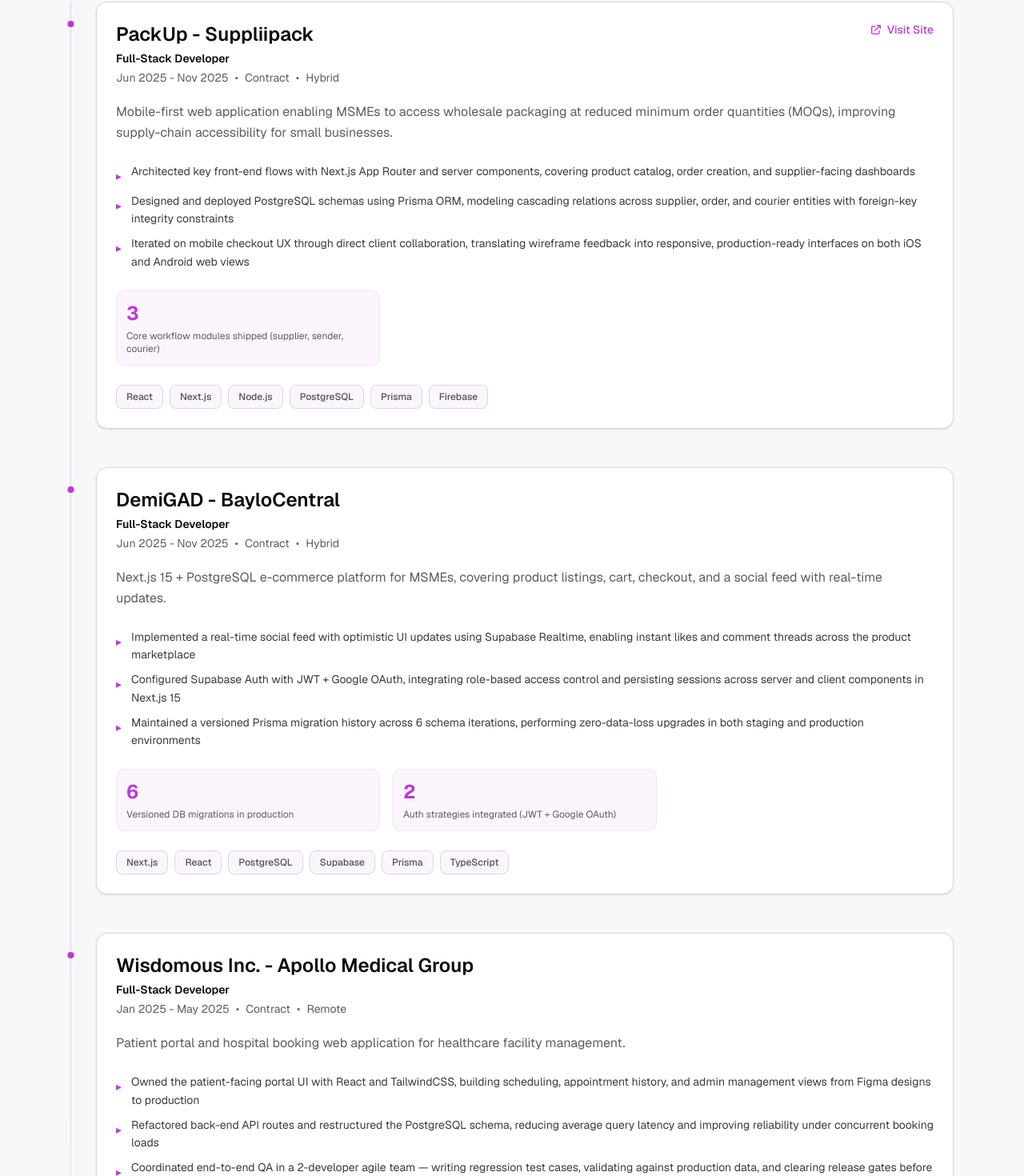
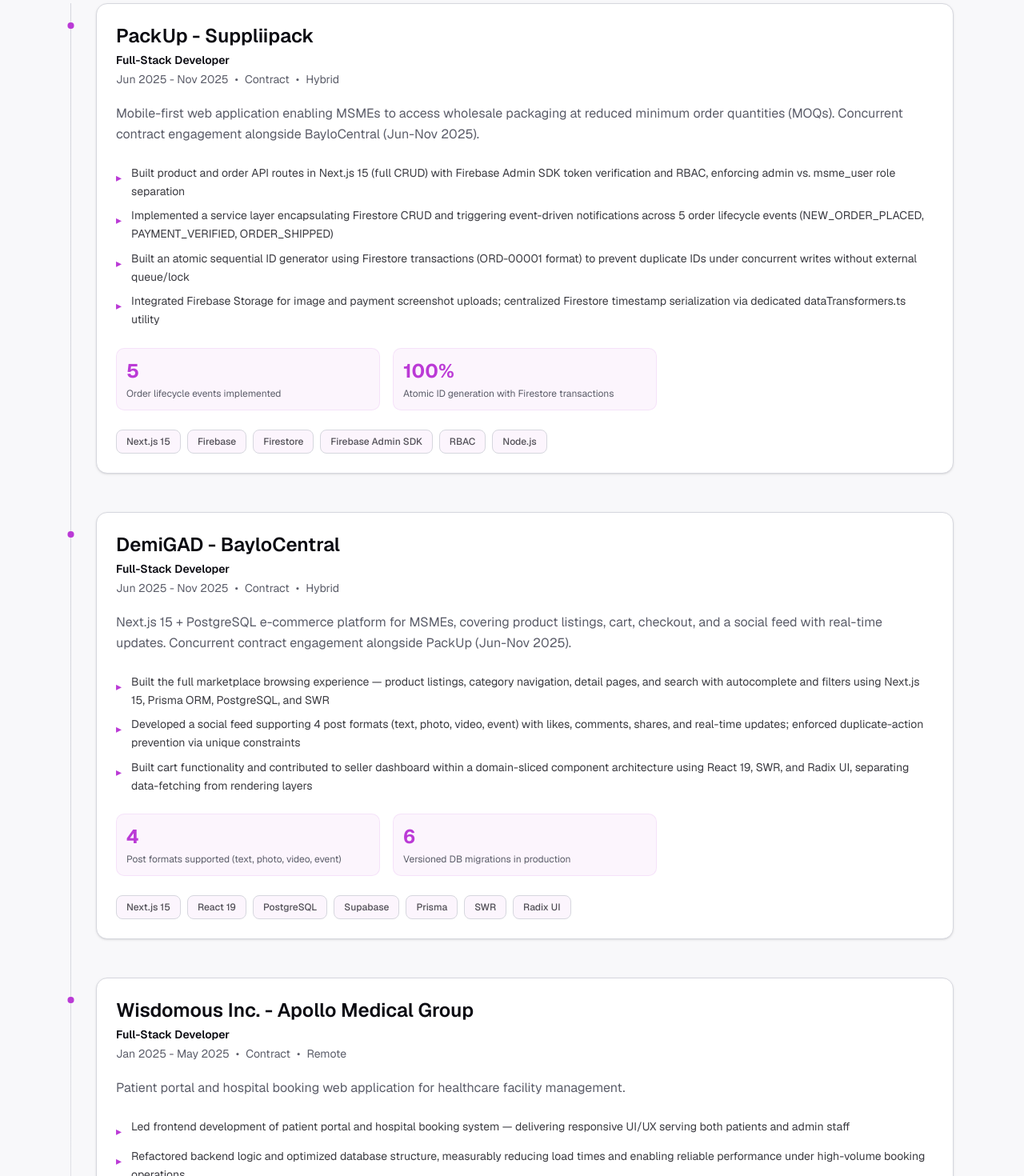
Before and after one commit to jnwync/devfolio, a Next.js app: page / in a window 1280 px wide. Shown: the part 1255-2725 px from the top of the page at 80% size. Built offline with nearby package versions, Linux system fonts and the light colour scheme.

Commit message:
feat: update portfolio data; enhance bio, project descriptions, and achievements for clarity and detail; add new skills and technologies

```diff
--- a/app/components/HeroImage.tsx
+++ b/app/components/HeroImage.tsx
@@ -1,6 +1,5 @@
 'use client';
 
-import Image from 'next/image';
 import { useState } from 'react';
 
 export default function HeroImage() {
@@ -13,18 +12,17 @@
         <div className="aspect-square rounded-full bg-muted animate-pulse" />
       )}
 
-      {/* Image container with gradient background */}
+      {/* SVG container with gradient background */}
       <div
         className={`hero-image-container aspect-square rounded-full overflow-hidden ${
           !isLoaded ? 'absolute inset-0 opacity-0' : ''
         }`}
       >
-        <Image
-          src="/images/hero/hero-profile.png"
+        <img
+          src="/images/hero/Cabusbusan-ID.svg"
           alt="Professional headshot of Jon Wayne Cabusbusan, Full-Stack Web Developer"
           width={600}
           height={600}
-          priority
           className={`hero-image w-full h-full object-cover transition-opacity duration-500 ${
             isLoaded ? 'opacity-100' : 'opacity-0'
           }`}
--- a/app/components/sections/Experiences.tsx
+++ b/app/components/sections/Experiences.tsx
@@ -128,7 +128,7 @@
                           href={exp.link}
                           target="_blank"
                           rel="noopener noreferrer"
-                          className="inline-flex items-center gap-1.5 text-sm font-medium text-accent hover:text-accent/80 hover:shadow-[0_0_20px_rgba(var(--accent-rgb),0.25)] transition-all duration-300 focus-visible:outline-2 focus-visible:outline-accent focus-visible:outline-offset-2 rounded-sm shrink-0"
+                          className="relative z-10 inline-flex items-center gap-1.5 text-sm font-medium text-accent hover:text-accent/80 hover:shadow-[0_0_20px_rgba(var(--accent-rgb),0.25)] hover:underline underline-offset-4 transition-all duration-300 focus-visible:outline-2 focus-visible:outline-accent focus-visible:outline-offset-2 rounded-sm shrink-0"
                           aria-label={`Visit ${exp.company} website`}
                         >
                           <svg
--- a/app/components/sections/Projects.tsx
+++ b/app/components/sections/Projects.tsx
@@ -114,7 +114,7 @@
                             href={project.github}
                             target="_blank"
                             rel="noopener noreferrer"
-                            className="inline-flex items-center gap-1.5 text-sm font-medium text-accent hover:text-accent/80 hover:shadow-[0_0_20px_rgba(var(--accent-rgb),0.25)] transition-all duration-300 focus-visible:outline-2 focus-visible:outline-accent focus-visible:outline-offset-2 rounded-sm"
+                            className="relative z-10 inline-flex items-center gap-1.5 text-sm font-medium text-accent hover:text-accent/80 hover:shadow-[0_0_20px_rgba(var(--accent-rgb),0.25)] hover:underline underline-offset-4 transition-all duration-300 focus-visible:outline-2 focus-visible:outline-accent focus-visible:outline-offset-2 rounded-sm"
                             aria-label={`View ${project.title} source code on GitHub`}
                           >
                             <FaGithub className="w-4 h-4" aria-hidden="true" />
@@ -126,7 +126,7 @@
                             href={project.link}
                             target="_blank"
                             rel="noopener noreferrer"
-                            className="inline-flex items-center gap-1.5 text-sm font-medium text-accent hover:text-accent/80 hover:shadow-[0_0_20px_rgba(var(--accent-rgb),0.25)] transition-all duration-300 focus-visible:outline-2 focus-visible:outline-accent focus-visible:outline-offset-2 rounded-sm"
+                            className="relative z-10 inline-flex items-center gap-1.5 text-sm font-medium text-accent hover:text-accent/80 hover:shadow-[0_0_20px_rgba(var(--accent-rgb),0.25)] hover:underline underline-offset-4 transition-all duration-300 focus-visible:outline-2 focus-visible:outline-accent focus-visible:outline-offset-2 rounded-sm"
                             aria-label={`Visit ${project.title} website`}
                           >
                             <svg
--- a/data/portfolio.ts
+++ b/data/portfolio.ts
@@ -99,7 +99,7 @@
     email: 'jonwayne.cabusbusan@gmail.com',
     phone: '+639452897584',
     location: 'Iloilo, Philippines',
-    bio: 'Motivated full-stack web developer with hands-on experience shipping production-grade applications across government, e-commerce, healthcare, and marketplace domains. Proficient in the Next.js / TypeScript ecosystem end-to-end — from building responsive UIs with React and TailwindCSS to designing RESTful APIs, managing relational and NoSQL databases, and deploying to cloud platforms.',
+    bio: 'Full-stack web developer with hands-on experience shipping production-grade applications across government, e-commerce, healthcare, and marketplace platforms. Proficient in the Next.js / TypeScript ecosystem end-to-end — from building responsive UIs with React and Tailwind CSS to designing RESTful APIs, managing relational and NoSQL databases, and deploying to cloud platforms. Comfortable contributing independently from architecture through deployment in agile, cross-functional teams.',
     roles: [
       'Full-Stack Web Developer',
       'React & Next.js Specialist',
@@ -123,17 +123,18 @@
       startDate: '2025-06',
       endDate: '2025-11',
       location: 'Hybrid',
-      description: 'Mobile-first web application enabling MSMEs to access wholesale packaging at reduced minimum order quantities (MOQs), improving supply-chain accessibility for small businesses.',
+      description: 'Mobile-first web application enabling MSMEs to access wholesale packaging at reduced minimum order quantities (MOQs). Concurrent contract engagement alongside BayloCentral (Jun-Nov 2025).',
       achievements: [
-        'Architected key front-end flows with Next.js App Router and server components, covering product catalog, order creation, and supplier-facing dashboards',
-        'Designed and deployed PostgreSQL schemas using Prisma ORM, modeling cascading relations across supplier, order, and courier entities with foreign-key integrity constraints',
-        'Iterated on mobile checkout UX through direct client collaboration, translating wireframe feedback into responsive, production-ready interfaces on both iOS and Android web views',
+        'Built product and order API routes in Next.js 15 (full CRUD) with Firebase Admin SDK token verification and RBAC, enforcing admin vs. msme_user role separation',
+        'Implemented a service layer encapsulating Firestore CRUD and triggering event-driven notifications across 5 order lifecycle events (NEW_ORDER_PLACED, PAYMENT_VERIFIED, ORDER_SHIPPED)',
+        'Built an atomic sequential ID generator using Firestore transactions (ORD-00001 format) to prevent duplicate IDs under concurrent writes without external queue/lock',
+        'Integrated Firebase Storage for image and payment screenshot uploads; centralized Firestore timestamp serialization via dedicated dataTransformers.ts utility',
       ],
       impact: [
-        { metric: '3', description: 'Core workflow modules shipped (supplier, sender, courier)' },
+        { metric: '5', description: 'Order lifecycle events implemented' },
+        { metric: '100%', description: 'Atomic ID generation with Firestore transactions' },
       ],
-      technologies: ['React', 'Next.js', 'Node.js', 'PostgreSQL', 'Prisma', 'Firebase'],
-      link: 'https://www.packup.ph/',
+      technologies: ['Next.js 15', 'Firebase', 'Firestore', 'Firebase Admin SDK', 'RBAC', 'Node.js'],
     },
     {
       id: 'baylo',
@@ -144,17 +145,17 @@
       startDate: '2025-06',
       endDate: '2025-11',
       location: 'Hybrid',
-      description: 'Next.js 15 + PostgreSQL e-commerce platform for MSMEs, covering product listings, cart, checkout, and a social feed with real-time updates.',
+      description: 'Next.js 15 + PostgreSQL e-commerce platform for MSMEs, covering product listings, cart, checkout, and a social feed with real-time updates. Concurrent contract engagement alongside PackUp (Jun-Nov 2025).',
       achievements: [
-        'Implemented a real-time social feed with optimistic UI updates using Supabase Realtime, enabling instant likes and comment threads across the product marketplace',
-        'Configured Supabase Auth with JWT + Google OAuth, integrating role-based access control and persisting sessions across server and client components in Next.js 15',
-        'Maintained a versioned Prisma migration history across 6 schema iterations, performing zero-data-loss upgrades in both staging and production environments',
+        'Built the full marketplace browsing experience — product listings, category navigation, detail pages, and search with autocomplete and filters using Next.js 15, Prisma ORM, PostgreSQL, and SWR',
+        'Developed a social feed supporting 4 post formats (text, photo, video, event) with likes, comments, shares, and real-time updates; enforced duplicate-action prevention via unique constraints',
+        'Built cart functionality and contributed to seller dashboard within a domain-sliced component architecture using React 19, SWR, and Radix UI, separating data-fetching from rendering layers',
       ],
       impact: [
+        { metric: '4', description: 'Post formats supported (text, photo, video, event)' },
         { metric: '6', description: 'Versioned DB migrations in production' },
-        { metric: '2', description: 'Auth strategies integrated (JWT + Google OAuth)' },
       ],
-      technologies: ['Next.js', 'React', 'PostgreSQL', 'Supabase', 'Prisma', 'TypeScript'],
+      technologies: ['Next.js 15', 'React 19', 'PostgreSQL', 'Supabase', 'Prisma', 'SWR', 'Radix UI'],
     },
     {
       id: 'apollo',
@@ -167,9 +168,9 @@
       location: 'Remote',
       description: 'Patient portal and hospital booking web application for healthcare facility management.',
       achievements: [
-        'Owned the patient-facing portal UI with React and TailwindCSS, building scheduling, appointment history, and admin management views from Figma designs to production',
-        'Refactored back-end API routes and restructured the PostgreSQL schema, reducing average query latency and improving reliability under concurrent booking loads',
-        'Coordinated end-to-end QA in a 2-developer agile team — writing regression test cases, validating against production data, and clearing release gates before each sprint deployment',
+        'Led frontend development of patient portal and hospital booking system — delivering responsive UI/UX serving both patients and admin staff',
+        'Refactored backend logic and optimized database structure, measurably reducing load times and enabling reliable performance under high-volume booking operations',
+        'Shipped to production as part of a 2-developer agile team, contributing to design discussions, sprint reviews, and end-to-end QA',
       ],
       impact: [
         { metric: '2', description: 'Developer agile delivery team' },
@@ -187,16 +188,15 @@
       location: 'Iloilo, Philippines',
       description: 'Government-backed interactive MSME map for Iloilo, enabling DTI admins to register, visualize, and monitor regional businesses.',
       achievements: [
-        'Integrated the Google Maps JavaScript API with dynamic marker clustering and custom info windows, enabling DTI staff to visually monitor MSME density and filter by industry category across Iloilo',
-        'Designed a RESTful API layer with role-based access control (superadmin / admin), a two-step signup approval workflow, and cascading Firestore write operations across related business collections',
-        'Applied Zod schema validation end-to-end — across API route handlers, multi-step registration forms, and Firestore utility abstractions — eliminating a class of runtime type errors before production launch',
+        'Developed MSME and user management API routes in Next.js 14 (full CRUD with joined address data) and a GeoJSON endpoint for Iloilo map data, built on reusable Firestore utility abstractions',
+        'Applied role-based access control (superadmin / admin) at the API layer with end-to-end TypeScript type safety and Zod validation on all form inputs',
+        'Built the interactive MSME map (markers, filters, detail panels) and admin dashboard covering MSME management, Recharts statistics, and user management using Next.js App Router, Tailwind CSS, and shadcn',
       ],
       impact: [
         { metric: '3', description: 'Access tiers with approval workflows (superadmin, admin, viewer)' },
         { metric: '100%', description: 'TypeScript & Zod coverage across API routes and forms' },
       ],
-      technologies: ['Next.js', 'Firebase Firestore', 'Google Maps API', 'TypeScript', 'Zod', 'REST APIs'],
-      link: 'https://dti6-industry-map.vercel.app/',
+      technologies: ['Next.js', 'Firebase Firestore', 'Google Maps API', 'TypeScript', 'Zod', 'REST APIs', 'shadcn'],
     },
   ],
 
@@ -217,22 +217,24 @@
         'Achieved WCAG 2.1 compliance throughout — skip-to-content link, aria-labelledby on every section, aria-live on dynamic content, and prefers-reduced-motion support across all Framer Motion animations',
         'Centralized all content in a single typed data file (portfolio.ts) with domain interfaces and utility functions, so every section updates from one place without touching component code',
       ],
-      technologies: ['Next.js', 'React', 'TypeScript', 'TailwindCSS', 'Framer Motion'],
+      technologies: ['Next.js', 'React', 'TypeScript', 'TailwindCSS', 'Framer Motion', 'WCAG 2.1'],
     },
     {
       id: 'reisky',
       title: 'Reisky - Traditional Filipino Martial Arts Website',
       type: 'freelance',
-      period: 'Jan 2026 - Feb 2026',
+      period: 'Jan 2026 - Mar 2026',
       startDate: '2026-01',
-      endDate: '2026-02',
-      description: 'Multi-section marketing and class booking website for a traditional Filipino martial arts school, targeting students of all ages — from kids to adults.',
+      endDate: '2026-03',
+      description: 'Conversion-focused marketing site for a traditional Filipino martial arts school, featuring 40 statically generated pages with performance and accessibility as first-class priorities.',
       achievements: [
-        'Sole developer on a multi-section marketing and class booking website for a traditional Filipino martial arts school, built with Next.js',
-        'Designed the site to highlight the school\'s achievements including award-winning students with international competition results and upcoming events featuring international mentors and seminars',
-        'Achieved Lighthouse scores of 92 Performance / 99 Accessibility / 96 Best Practices / 100 SEO through semantic HTML, optimized assets, and Next.js image and metadata best practices',
+        'Delivered 40 statically generated pages (programs, events, athlete profiles, scheduling, pricing) using Next.js 16, React 19, TypeScript strict mode, and Tailwind CSS v4 with generateStaticParams()',
+        'Achieved Lighthouse scores of 94 Performance / 96 Accessibility / 100 Best Practices / 92 SEO through Server Components, Intersection Observer lazy loading, next/image optimization, and useReducedMotion hook — all pages generated in under 600ms',
+        'Built a reusable component library with CVA (class-variance-authority) for type-safe variant composition, centralized Framer Motion animation variants, and Husky pre-commit hooks enforcing ESLint, TypeScript, and Prettier',
+        'Implemented full SEO infrastructure (dynamic sitemap.xml, JSON-LD LocalBusiness schema, OpenGraph tags), security headers (X-Frame-Options, Referrer-Policy, Permissions-Policy), honeypot spam protection, and Sentry error monitoring across client, server, and edge runtimes',
       ],
-      technologies: ['Next.js', 'React', 'TailwindCSS', 'TypeScript'],
+      technologies: ['Next.js 16', 'React 19', 'TypeScript', 'Tailwind CSS v4', 'CVA', 'Framer Motion', 'Sentry', 'SSG'],
+      link: 'https://reisky.vercel.app',
     },
   ],
 
@@ -269,10 +271,14 @@
         { name: 'React', proficiency: 90, yearsUsed: 2 },
         { name: 'React Native', proficiency: 75, yearsUsed: 1 },
         { name: 'TailwindCSS', proficiency: 90, yearsUsed: 2 },
+        { name: 'shadcn/ui', proficiency: 85, yearsUsed: 1 },
         { name: 'Radix UI', proficiency: 80, yearsUsed: 1 },
         { name: 'Framer Motion', proficiency: 80, yearsUsed: 1 },
+        { name: 'CVA', proficiency: 80, yearsUsed: 1 },
         { name: 'SWR', proficiency: 75, yearsUsed: 1 },
         { name: 'Axios', proficiency: 80, yearsUsed: 2 },
+        { name: 'React Server Components', proficiency: 85, yearsUsed: 1 },
+        { name: 'Static Generation (SSG)', proficiency: 85, yearsUsed: 1 },
       ],
     },
     {
@@ -302,15 +308,28 @@
       description: 'Quality assurance and deployment pipelines',
       skills: [
         { name: 'Jest', proficiency: 70, yearsUsed: 1 },
+        { name: 'Vitest', proficiency: 70, yearsUsed: 1 },
         { name: 'React Testing Library', proficiency: 70, yearsUsed: 1 },
         { name: 'Postman', proficiency: 85, yearsUsed: 2 },
         { name: 'ESLint', proficiency: 80, yearsUsed: 2 },
+        { name: 'Prettier', proficiency: 85, yearsUsed: 2 },
         { name: 'Selenium', proficiency: 65, yearsUsed: 1 },
         { name: 'Git / GitHub', proficiency: 85, yearsUsed: 3 },
         { name: 'GitHub Actions (CI/CD)', proficiency: 70, yearsUsed: 1 },
         { name: 'Docker', proficiency: 65, yearsUsed: 1 },
         { name: 'Vercel', proficiency: 85, yearsUsed: 2 },
         { name: 'Husky', proficiency: 70, yearsUsed: 1 },
+        { name: 'Sentry', proficiency: 75, yearsUsed: 1 },
+      ],
+    },
+    {
+      title: 'Performance & Accessibility',
+      description: 'Web performance optimization and inclusive design',
+      skills: [
+        { name: 'WCAG 2.1', proficiency: 85, yearsUsed: 1 },
+        { name: 'Core Web Vitals', proficiency: 85, yearsUsed: 1 },
+        { name: 'Lighthouse Optimization', proficiency: 90, yearsUsed: 1 },
+        { name: 'useReducedMotion', proficiency: 80, yearsUsed: 1 },
       ],
     },
     {
@@ -321,6 +340,8 @@
         { name: 'RESTful API Design', proficiency: 85, yearsUsed: 2 },
         { name: 'Responsive Web Design', proficiency: 90, yearsUsed: 3 },
         { name: 'UI/UX Principles', proficiency: 80, yearsUsed: 2 },
+        { name: 'Design-to-Code', proficiency: 80, yearsUsed: 2 },
+        { name: 'TDD', proficiency: 70, yearsUsed: 1 },
       ],
     },
   ],
```
Also changed, not shown: public/images/hero/Cabusbusan-ID.svg (added).
